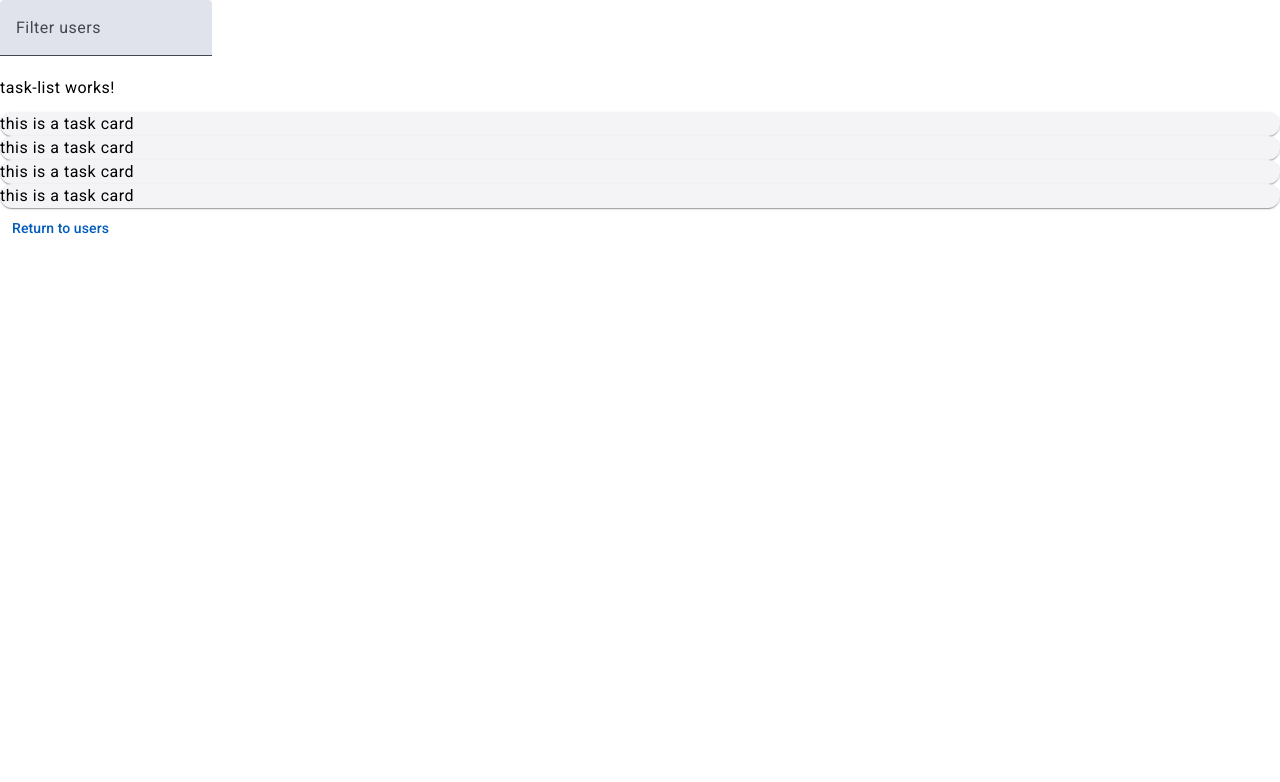
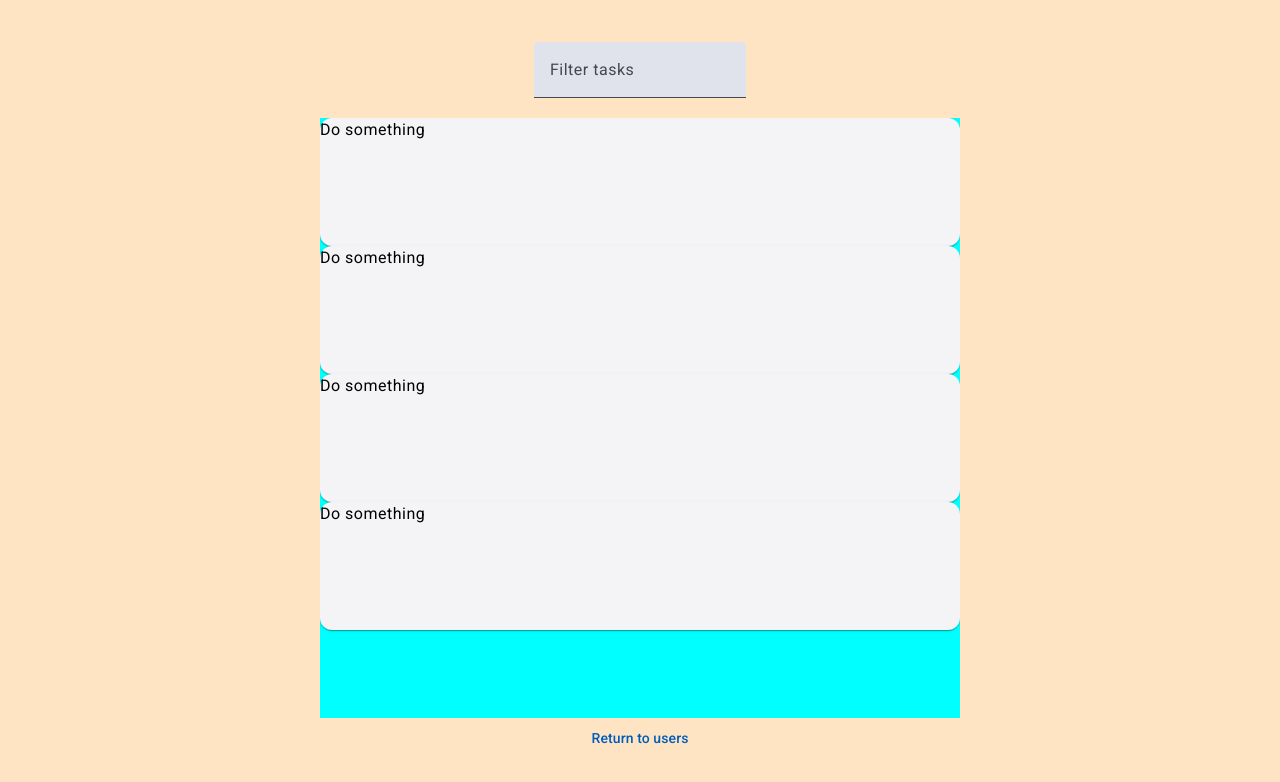
Before and after one commit to abanardi/angular-task-app, an Angular app: page /tasks in a window 1280 px wide. Shown: the top 782 px of the page. Built offline with nearby package versions, Linux system fonts and the light colour scheme.

Commit message:
Added the tasks cards properly

```diff
--- a/src/app/components/task-card/task-card.component.html
+++ b/src/app/components/task-card/task-card.component.html
@@ -1 +1,4 @@
-<mat-card>this is a task card</mat-card>
+<mat-card>
+  <div class="task-title">Do something</div>
+  <div class="task-complete"></div>
+</mat-card>
--- a/src/app/components/task-card/task-card.component.scss
+++ b/src/app/components/task-card/task-card.component.scss
@@ -0,0 +1,4 @@
+mat-card {
+  width: 100%;
+  height: 8rem;
+}
--- a/src/app/components/task-list/task-list.component.html
+++ b/src/app/components/task-list/task-list.component.html
@@ -1,10 +1,6 @@
-<div class="input-field">
-  <mat-form-field>
-    <input matInput type="text" placeholder="Filter users" />
-  </mat-form-field>
+<div class="task-list-container">
+  <app-task-card></app-task-card>
+  <app-task-card></app-task-card>
+  <app-task-card></app-task-card>
+  <app-task-card></app-task-card>
 </div>
-<p>task-list works!</p>
-<app-task-card></app-task-card>
-<app-task-card></app-task-card>
-<app-task-card></app-task-card>
-<app-task-card></app-task-card>
--- a/src/app/components/task-list/task-list.component.scss
+++ b/src/app/components/task-list/task-list.component.scss
@@ -0,0 +1,9 @@
+.task-list-container {
+  height: 100%;
+  width: 100%;
+  background-color: cyan;
+  display: flex;
+  flex-direction: column;
+  // align-items: center;
+  overflow: auto;
+}
--- a/src/app/components/tasks-page/tasks-page.component.html
+++ b/src/app/components/tasks-page/tasks-page.component.html
@@ -1,2 +1,13 @@
-<app-task-list></app-task-list>
-<button mat-button (click)="returnToUsers()">Return to users</button>
+<div class="tasks-page">
+  <div class="input-field">
+    <mat-form-field>
+      <input matInput type="text" placeholder="Filter tasks" />
+    </mat-form-field>
+  </div>
+
+  <div class="task-list-wrapper">
+    <app-task-list></app-task-list>
+  </div>
+
+  <button mat-button (click)="returnToUsers()">Return to users</button>
+</div>
--- a/src/app/components/tasks-page/tasks-page.component.scss
+++ b/src/app/components/tasks-page/tasks-page.component.scss
@@ -0,0 +1,15 @@
+.tasks-page {
+  display: flex;
+  flex-direction: column;
+  justify-content: center;
+  align-items: center;
+  background-color: bisque;
+  height: 100%;
+  width: 100%;
+}
+
+.task-list-wrapper{
+  width: 50%;
+  height: 75%;
+  // background-color: blue;
+}
```
Also changed, not shown: src/app/components/tasks-page/tasks-page.component.ts (+8 -1 lines).
